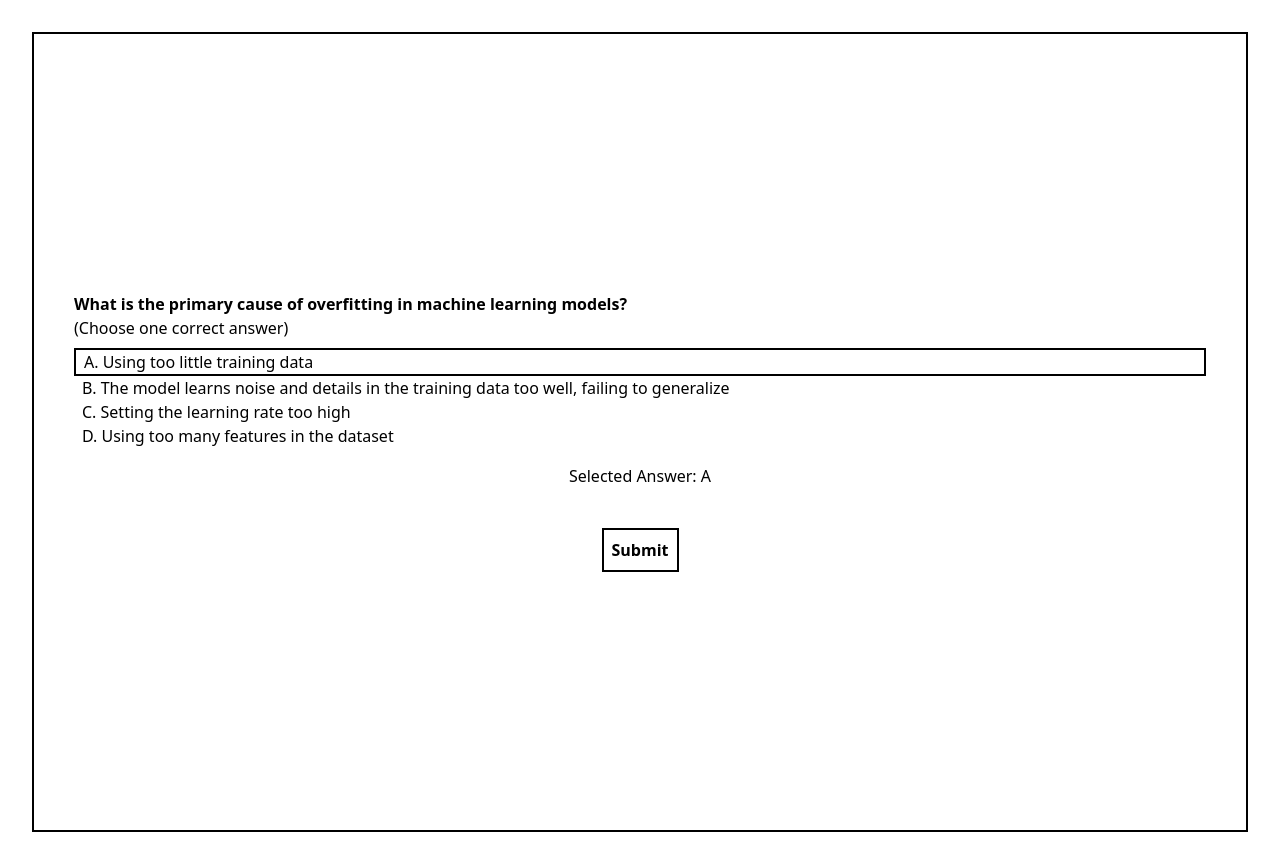
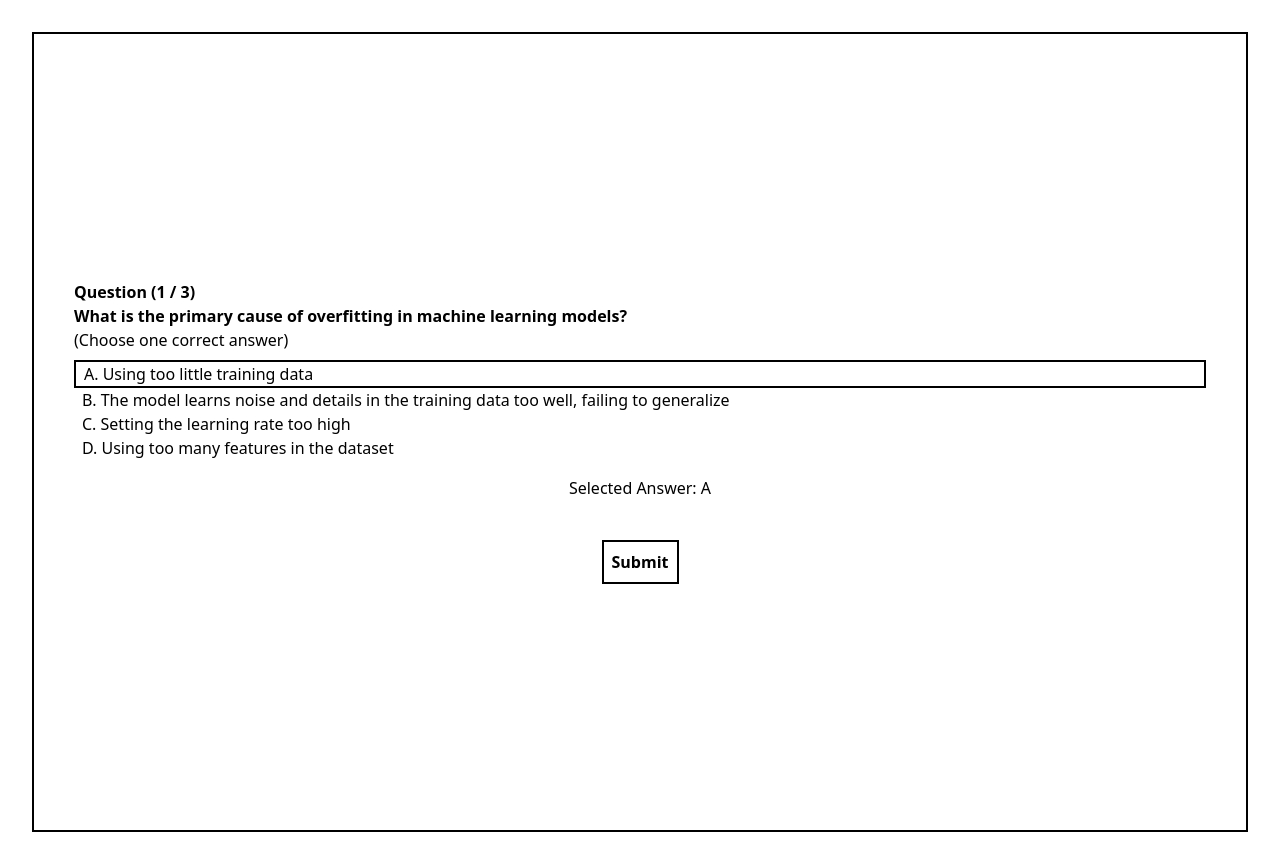
Before and after one commit to fachry-isl/quiz-react, a React (Vite) app: page / in a window 1280 px wide. Both pictures are taken after a click on the button "Start". Built offline with nearby package versions, Linux system fonts and the light colour scheme.

Commit message:
add: quiz progress track

```diff
--- a/src/pages/Quiz.jsx
+++ b/src/pages/Quiz.jsx
@@ -69,6 +69,9 @@ const Quiz = ({ onQuizEndCallback }) => {
       {/* Show Confetti when user Complete the Question */}
       {isComplete && <Confetti recycle={false} />}
       <div className="text-left w-full">
+        <div>
+          Question ({currentQuestion.id} / {dummyData.length})
+        </div>
         <div>{currentQuestion.question}</div>
         <div className="pb-2 font-light">(Choose one correct answer)</div>
 
```
Also changed, not shown: 1 other file (tests, documents, lock files or other folders).
